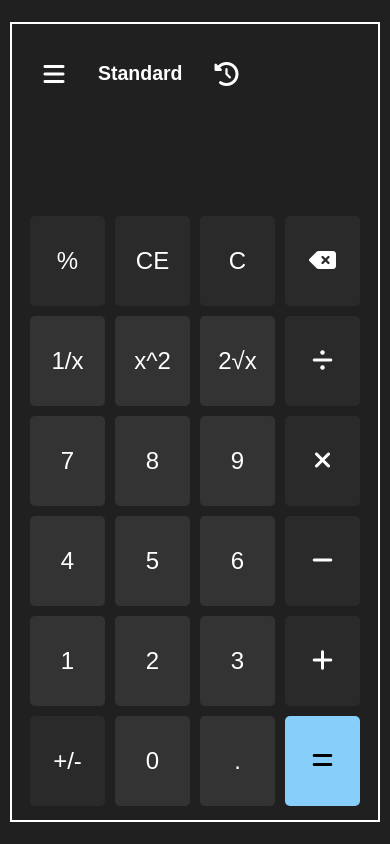
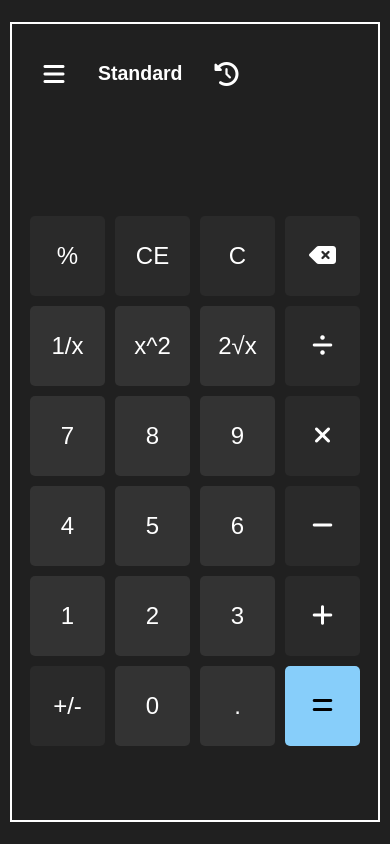
Before and after one commit to Sumit212007/calculator-2.o, a plain HTML site: page index.html in a window 390 px wide. Drawn offline with Linux system fonts and the light colour scheme.

Commit message:
Update calculator.css
fixed button size for mobiles

```diff
--- a/calculator.css
+++ b/calculator.css
@@ -193,7 +193,7 @@ h1 {
 
 button {
     padding: 10px;
-    height: 90px;
+    height: 80px;
     font-size: 24px;
     border: none;
     border-radius: 5px;
```
